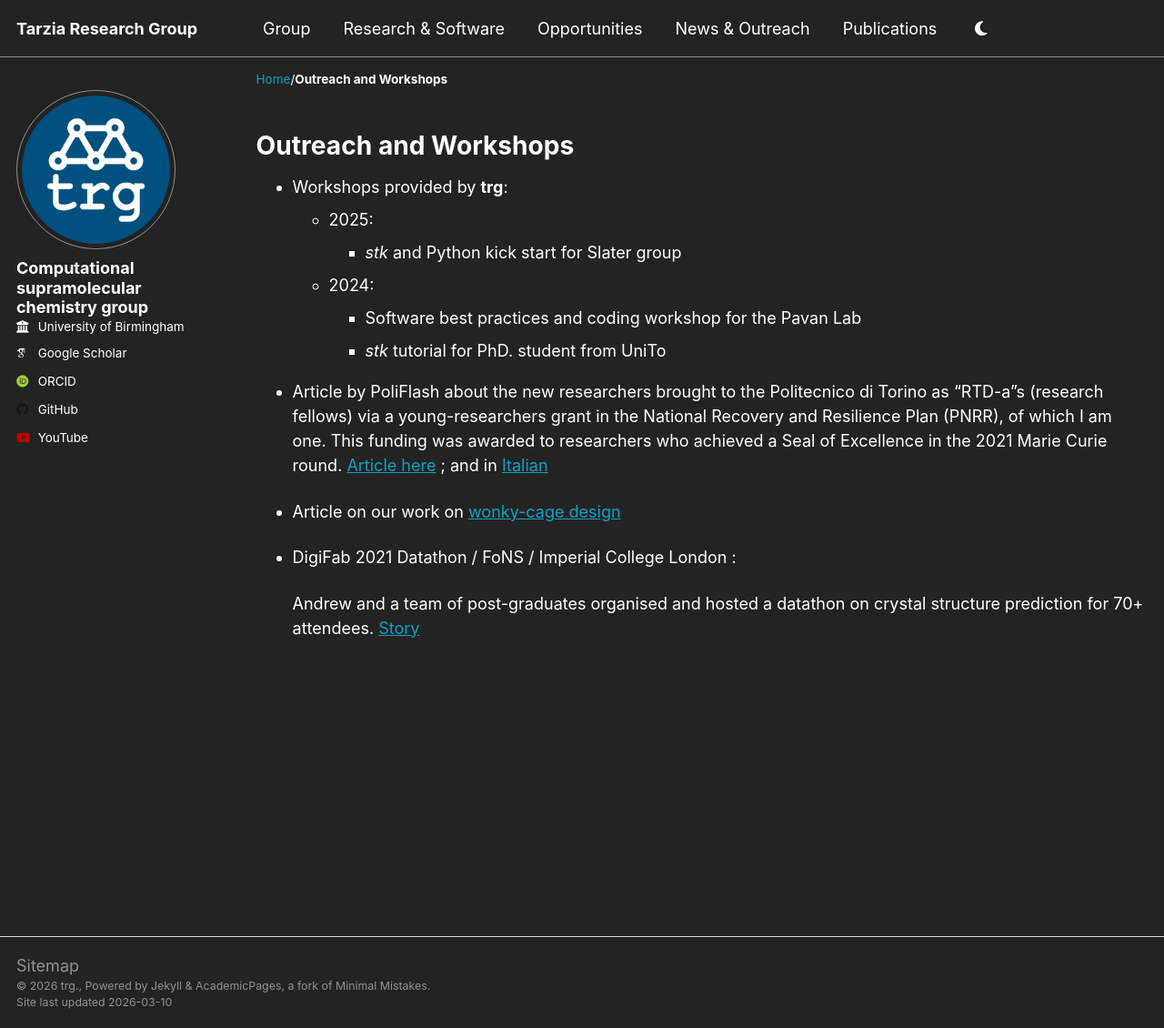
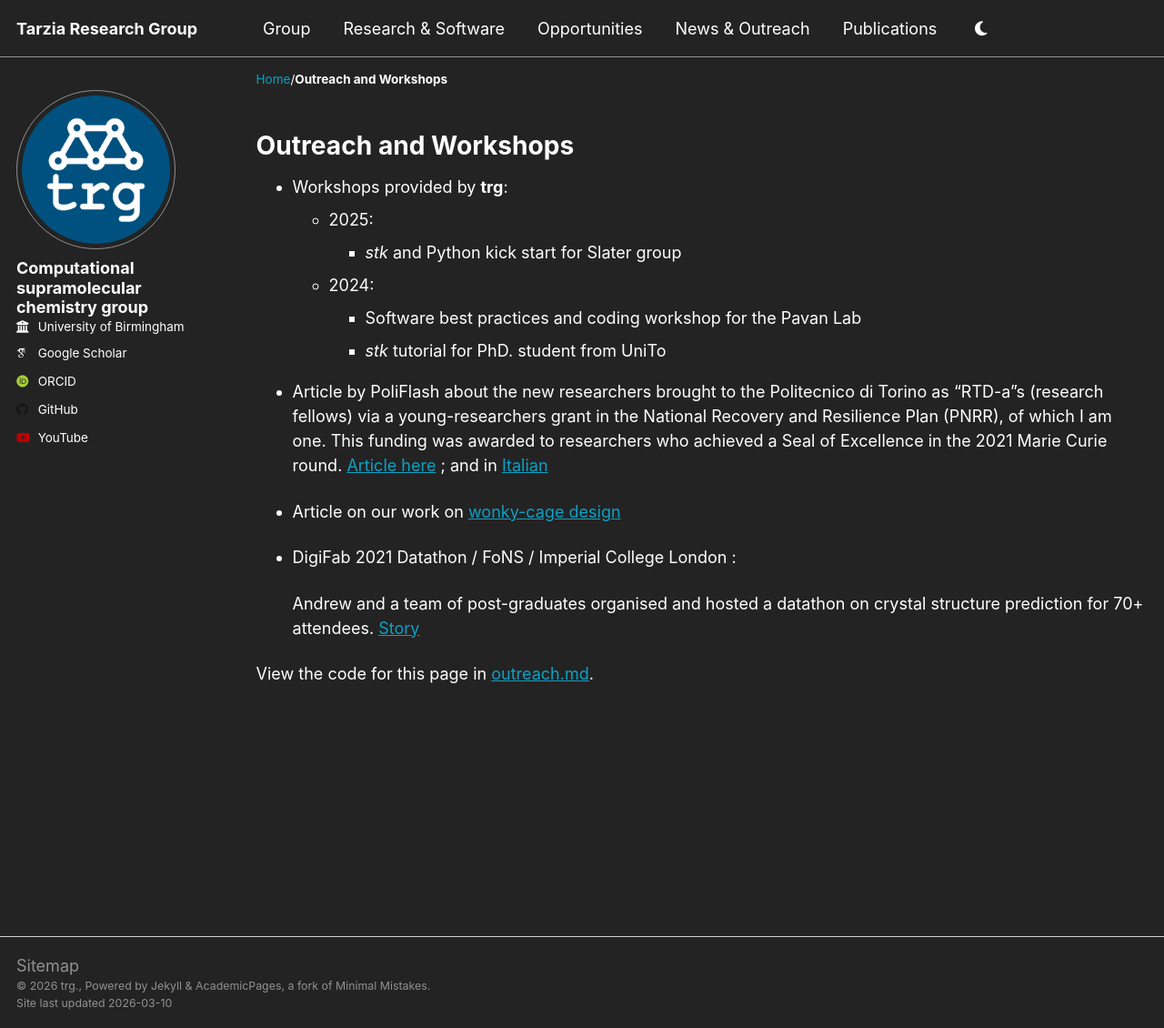
Before and after one commit to TarziaResearchGroup/TarziaResearchGroup.github.io, a Jekyll site: the page built from _pages/outreach.md, in a window 1280 px wide and 1130 px high. Shown: the whole window at 91% size. Built offline with Jekyll 4.4.1, drawn with Linux system fonts in a browser that asks for light colours; some web fonts are replaced; a script that is not in the unit is left out.

Commit message:
Add link to outreach.md code repository
Added a link to the code for the outreach page.

```diff
--- a/_pages/outreach.md
+++ b/_pages/outreach.md
@@ -20,3 +20,7 @@ author_profile: true
 
     Andrew and a team of post-graduates organised and hosted a datathon on crystal structure prediction for 70+ attendees.
     [Story](https://www.imperial.ac.uk/news/220693/behind-the-scenes-make-virtual-multidisciplinary-datathon-happen/)
+
+
+
+View the code for this page in [outreach.md](https://github.com/TarziaResearchGroup/TarziaResearchGroup.github.io/tree/master/_pages).
```
